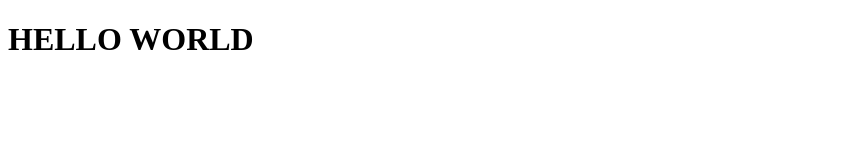
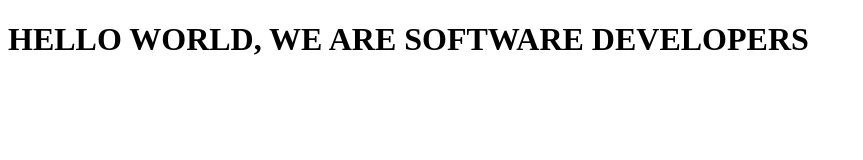
Before and after one commit to Moreneecoder/eric-keji-microverse, a plain HTML site: page index.html in a window 1280 px wide. Shown: the whole page, without its empty margins (0-863 px from the left). Drawn offline with Linux system fonts and the light colour scheme.

Commit message:
changing hello word

```diff
--- a/index.html
+++ b/index.html
@@ -8,7 +8,7 @@
 
   <body>
 
-    <h1>HELLO WORLD</h1>
+    <h1>HELLO WORLD, WE ARE SOFTWARE DEVELOPERS</h1>
 
     <script src="https://cdn.freecodecamp.org/testable-projects-fcc/v1/bundle.js"></script>
 
```
